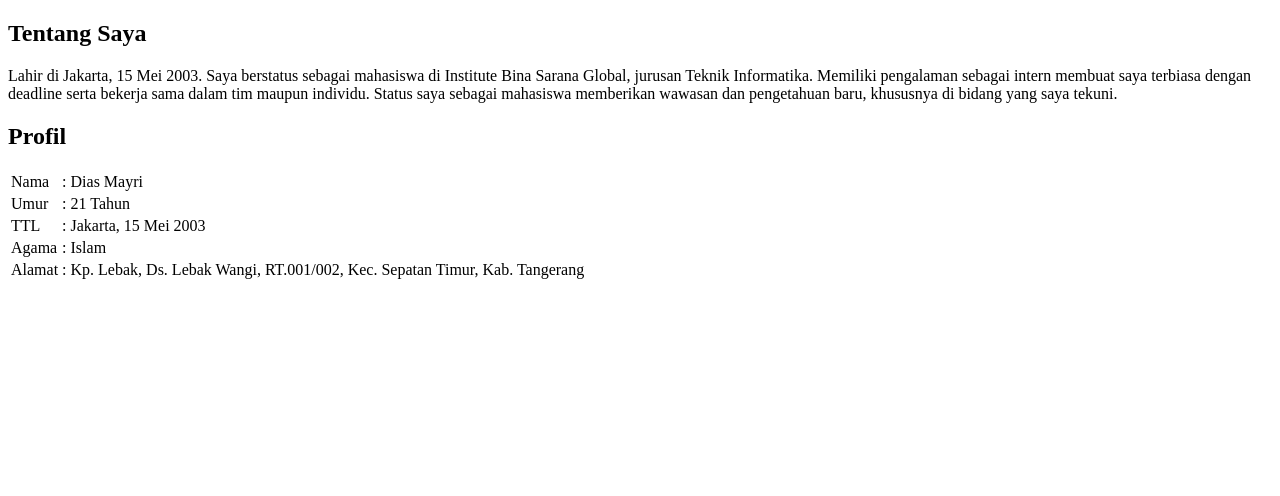
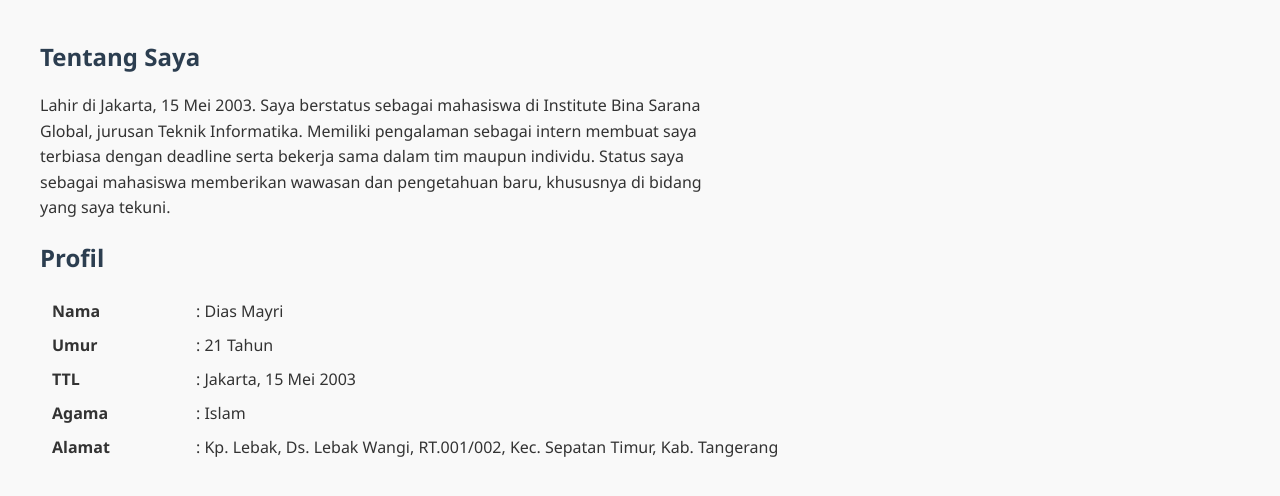
Before and after one commit to Diasmyri/P8-html5-1124160056, a plain HTML site: page profile.html in a window 1280 px wide. Drawn offline with Linux system fonts and the light colour scheme.

Commit message:
membuat style pada profile.html

```diff
--- a/profile.html
+++ b/profile.html
@@ -4,6 +4,39 @@
   <meta charset="UTF-8">
   <meta name="viewport" content="width=device-width, initial-scale=1.0">
   <title>Profil Dias Mayri</title>
+
+  <style>
+    body {
+      font-family: 'Segoe UI', Tahoma, sans-serif;
+      margin: 40px;
+      background-color: #f9f9f9;
+      color: #333;
+    }
+
+    h2 {
+      color: #2c3e50;
+    }
+
+    p {
+      max-width: 700px;
+      line-height: 1.6;
+    }
+
+    table {
+      margin-top: 15px;
+      border-collapse: collapse;
+    }
+
+    td {
+      padding: 6px 12px;
+      vertical-align: top;
+    }
+
+    td:first-child {
+      font-weight: bold;
+      width: 120px;
+    }
+  </style>
 
 </head>
 <body>
```
